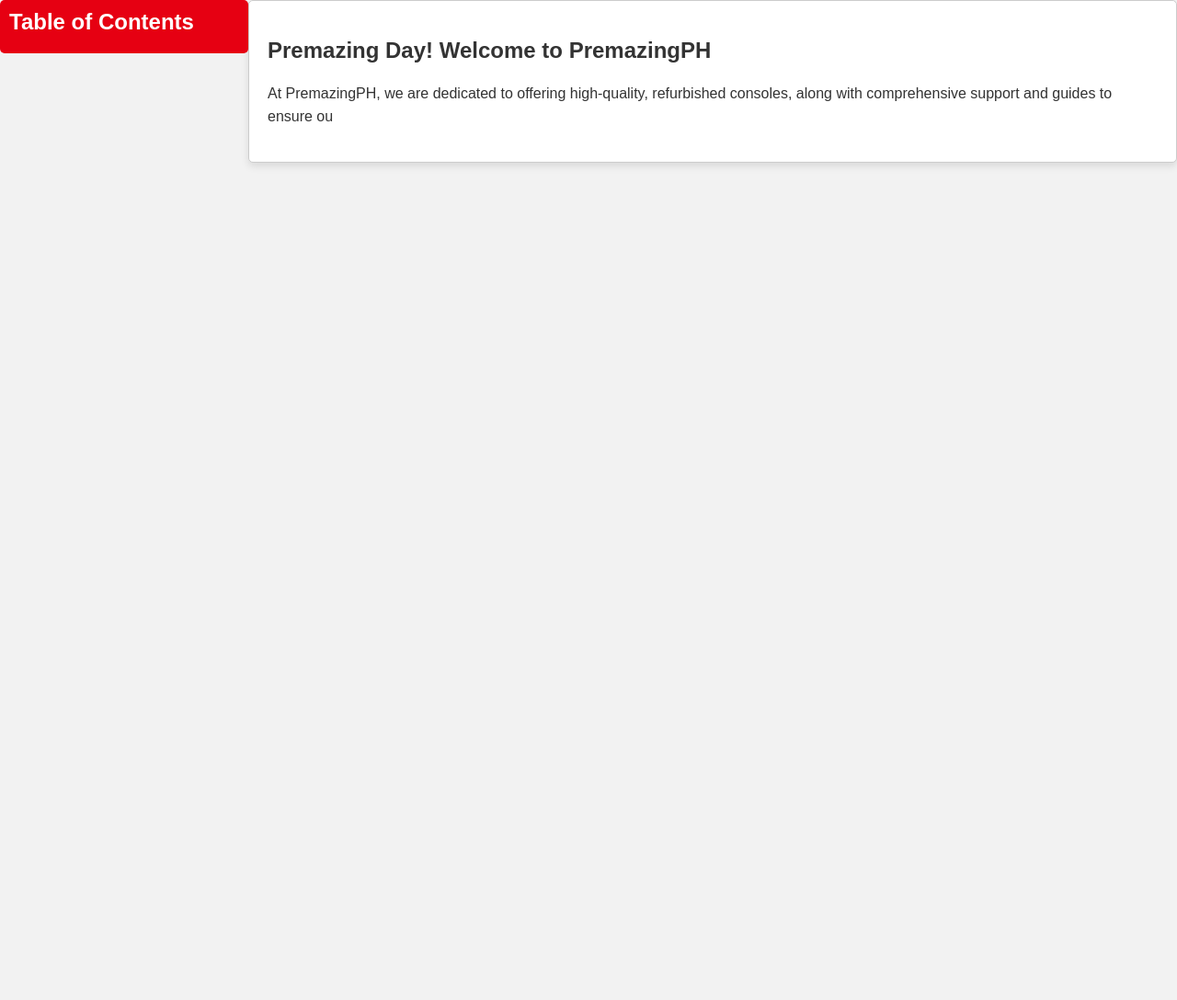
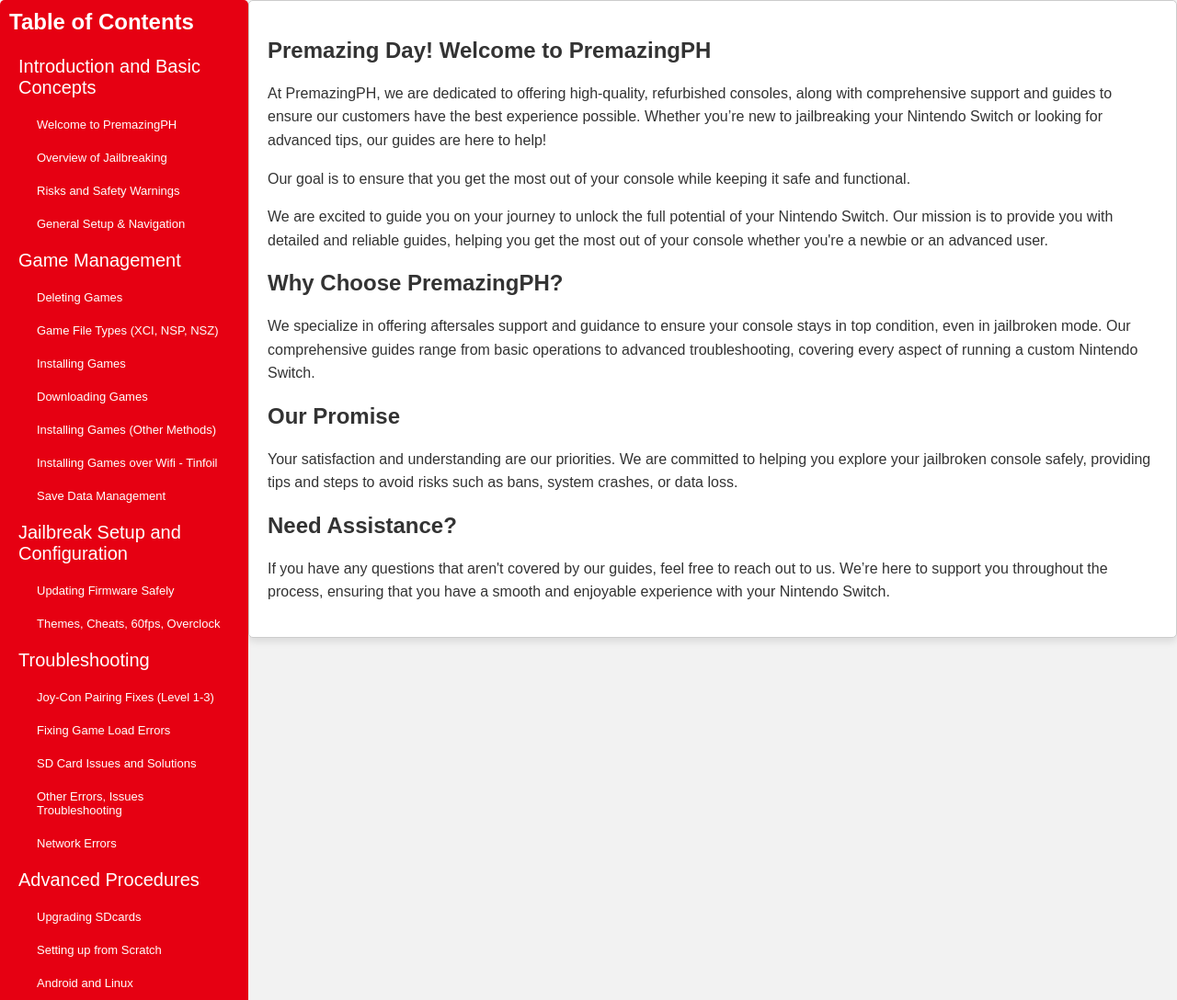
Before and after one commit to Leerz/Leerz.github.io, a plain HTML site: page switchguides/index.html in a window 1280 px wide. Shown: the top 1088 px of the page at 92% size. Before the commit the page ends 800 px from the top, so only its background shows below. Drawn offline with Linux system fonts and the light colour scheme.

Commit message:
Add files via upload

```diff
--- a/switchguides/index.html
+++ b/switchguides/index.html
@@ -67,44 +67,6 @@
         #content p {
             line-height: 1.6;
         }
-
-        /* Mobile-friendly styles */
-        @media (max-width: 768px) {
-            #toc {
-                width: 100%;
-                float: none;
-                margin-right: 0;
-                margin-bottom: 20px;
-            }
-            #content {
-                margin-left: 0;
-            }
-            #toc h2 {
-                text-align: center;
-            }
-            #toc ul {
-                text-align: center;
-            }
-            #toc .toc-item span {
-                padding: 10px 5px;
-                font-size: 18px;
-            }
-        }
-
-        @media (max-width: 480px) {
-            #toc {
-                padding: 5px;
-            }
-            #toc h2 {
-                font-size: 1.2em;
-            }
-            #content {
-                padding: 10px;
-            }
-            #content h1, #content p {
-                font-size: 14px;
-            }
-        }
     </style>
 </head>
 <body>
@@ -115,6 +77,126 @@
     </div>
 
     <div id="content">
-        <h2>Premazing Day! Welcome to PremazingPH</h2>
+    <h2>Premazing Day! Welcome to PremazingPH</h2>
 
-        <p>At PremazingPH, we are dedicated to offering high-quality, refurbished consoles, along with comprehensive support and guides to ensure ou
+    <p>At PremazingPH, we are dedicated to offering high-quality, refurbished consoles, along with comprehensive support and guides to ensure our customers have the best experience possible. Whether you’re new to jailbreaking your Nintendo Switch or looking for advanced tips, our guides are here to help!</p>
+    <p>Our goal is to ensure that you get the most out of your console while keeping it safe and functional.</p>
+
+
+    <p>We are excited to guide you on your journey to unlock the full potential of your Nintendo Switch. Our mission is to provide you with detailed and reliable guides, helping you get the most out of your console whether you're a newbie or an advanced user.</p>
+
+    <h2>Why Choose PremazingPH?</h2>
+    <p>We specialize in offering aftersales support and guidance to ensure your console stays in top condition, even in jailbroken mode. Our comprehensive guides range from basic operations to advanced troubleshooting, covering every aspect of running a custom Nintendo Switch.</p>
+
+    <h2>Our Promise</h2>
+    <p>Your satisfaction and understanding are our priorities. We are committed to helping you explore your jailbroken console safely, providing tips and steps to avoid risks such as bans, system crashes, or data loss.</p>
+
+    <h2>Need Assistance?</h2>
+    <p>If you have any questions that aren't covered by our guides, feel free to reach out to us. We’re here to support you throughout the process, ensuring that you have a smooth and enjoyable experience with your Nintendo Switch.</p>
+
+    </div>
+
+    <script>
+        const topics = {
+            'topic_1': {
+                display: 'Introduction and Basic Concepts',
+                subtopics: [
+                    { function: 'welcome_premark', display: 'Welcome to PremazingPH' },
+                    { function: 'jailbreak_overview', display: 'Overview of Jailbreaking' },
+                    { function: 'risks_warnings', display: 'Risks and Safety Warnings' },
+                    { function: 'setup_navigation', display: 'General Setup & Navigation' }
+                ]
+            },
+            'topic_2': {
+                display: 'Game Management',
+                subtopics: [
+                    { function: 'delete_games', display: 'Deleting Games' },
+                    { function: 'file_types', display: 'Game File Types (XCI, NSP, NSZ)' },
+                    { function: 'install_gamesPC', display: 'Installing Games' },
+                    { function: 'downloadfiles', display: 'Downloading Games' },
+                    { function: 'install_gamesOTH', display: 'Installing Games (Other Methods)' },
+                    { function: 'tinfoil', display: 'Installing Games over Wifi - Tinfoil' },
+                    { function: 'save_mgmt', display: 'Save Data Management' }
+                ]
+            },
+            'topic_3': {
+                display: 'Jailbreak Setup and Configuration',
+                subtopics: [
+                    { function: 'update_fw', display: 'Updating Firmware Safely' },
+                    { function: 'extra_homebrew', display: 'Themes, Cheats, 60fps, Overclock' }
+                ]
+            },
+            'topic_4': {
+                display: 'Troubleshooting',
+                subtopics: [
+                    { function: 'joycon_fixes', display: 'Joy-Con Pairing Fixes (Level 1-3)' },
+                    { function: 'load_errors', display: 'Fixing Game Load Errors' },
+                    { function: 'sdcard_issues', display: 'SD Card Issues and Solutions' },
+                    { function: 'other_errors', display: 'Other Errors, Issues Troubleshooting' },
+                    { function: 'networkerror', display: 'Network Errors' }
+                ]
+            },
+            'topic_5': {
+                display: 'Advanced Procedures',
+                subtopics: [
+                    { function: 'upgradesd', display: 'Upgrading SDcards' },
+                    { function: 'setupscratch', display: 'Setting up from Scratch' },
+                    { function: 'android_linux', display: 'Android and Linux' }
+                ]
+            }
+        };
+
+        function generateTOC() {
+            const tocDiv = document.getElementById('toc-content');
+            let tocHtml = '<ul>';
+            for (const [key, topic] of Object.entries(topics)) {
+                tocHtml += `<li class='toc-item'><span class='toc-link' data-content='${key}'>${topic.display}</span>`;
+                if (topic.subtopics && topic.subtopics.length > 0) {
+                    tocHtml += '<ul>';
+                    topic.subtopics.forEach(subtopic => {
+                        tocHtml += `<li class='toc-item'><span class='toc-link' data-content='${subtopic.function}'>${subtopic.display}</span></li>`;
+                    });
+                    tocHtml += '</ul>';
+                }
+                tocHtml += '</li>';
+            }
+            tocHtml += '</ul>';
+            tocDiv.innerHTML = tocHtml;
+        }
+
+        document.addEventListener('DOMContentLoaded', () => {
+            generateTOC();
+
+            // Add click event to TOC links
+            document.querySelectorAll('.toc-link').forEach(item => {
+                item.addEventListener('click', function() {
+                    const contentName = this.getAttribute('data-content');
+                    loadContent(contentName);
+                });
+            });
+        });
+
+        function loadContent(contentName) {
+            // Fetch the corresponding content file
+            fetch(`${contentName}.html`)
+                .then(response => {
+                    if (!response.ok) {
+                        throw new Error(`Content not found: ${contentName}`);
+                    }
+                    return response.text();
+                })
+                .then(data => {
+                    document.getElementById('content').innerHTML = data;
+                })
+                .catch(error => {
+                    console.error('Error loading content:', error);
+                    document.getElementById('content').innerHTML = `
+                        <h1>Error</h1>
+                        <p>Unable to load content for "${contentName}".</p>
+                    `;
+                });
+        }
+    </script>
+
+</body>
+</html>
```
